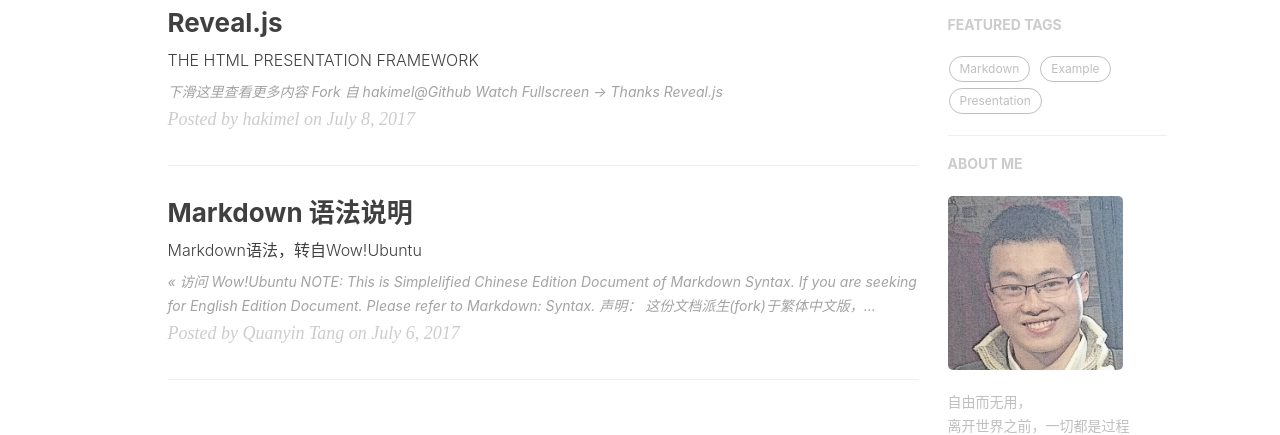
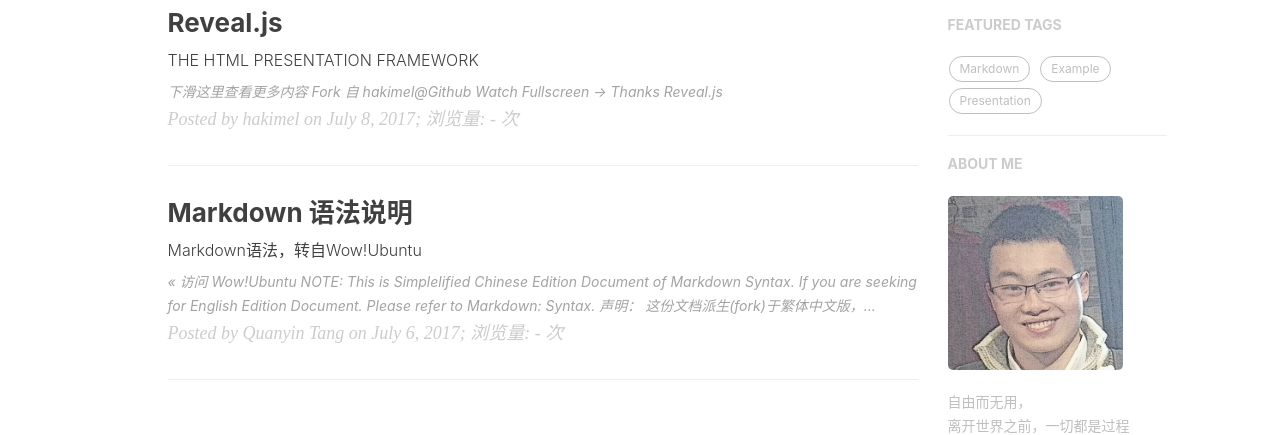
Before and after one commit to qytang326/Blog-theme, a Jekyll site: the page built from index.html, in a window 1280 px wide. Shown: the part 462-897 px from the top of the page. Built offline with Jekyll 4.4.1, drawn with Linux system fonts in a browser that asks for light colours; nearby versions of some CDN libraries; a script that is not in the unit is left out; the list of posts is cut into pages by our own code; comment, search, counter and statistics services are not loaded.

Commit message:
add pagevies

```diff
--- a/_config.yml
+++ b/_config.yml
@@ -87,7 +87,8 @@
 daovoice: true
 daovoice_appid: f72737da
 daovoice_userid: NO_89757
-
+#pageviews
+pageviews: true
 # Progressive Web Apps
 chrome-tab-theme-color: "#000000"
 service-worker: true
--- a/_includes/head.html
+++ b/_includes/head.html
@@ -51,5 +51,9 @@
     {% if site.daovoice %}
     <script>(function(i,s,o,g,r,a,m){i["DaoVoiceObject"]=r;i[r]=i[r]||function(){(i[r].q=i[r].q||[]).push(arguments)},i[r].l=1*new Date();a=s.createElement(o),m=s.getElementsByTagName(o)[0];a.async=1;a.src=g;m.parentNode.insertBefore(a,m)})(window,document,"script","//widget.daovoice.io/widget/f72737da.js","daovoice");</script>
     {% endif %}
+    {% if site.pageviews %}
+    <script src="//cdn1.lncld.net/static/js/av-min-1.5.0.js"></script>
+    <script src="//jerry-cdn.b0.upaiyun.com/hit-kounter/hit-kounter-0.3.0.js"></script>
+    {% endif %}
     <script></script>
 </head>
--- a/_layouts/post.html
+++ b/_layouts/post.html
@@ -40,7 +40,8 @@
                     {% comment %} if page.subtitle {% endcomment %}
                     <h2 class="subheading">{{ page.subtitle }}</h2>
                     {% comment %} endif {% endcomment %}
-                    <span class="meta">Posted by {% if page.author %}{{ page.author }}{% else %}{{ site.title }}{% endif %} on {{ page.date | date: "%B %-d, %Y" }}</span>
+                    <span class="meta">Posted by {% if page.author %}{{ page.author }}{% else %}{{ site.title }}{% endif %} on {{ page.date | date: "%B %-d, %Y" }}</span>;
+                    <span class="meta" data-hk-page="current"> - </span>views
                 </div>
             </div>
         </div>
--- a/index.html
+++ b/index.html
@@ -21,7 +21,8 @@
         </div>
     </a>
     <p class="post-meta">
-        Posted by {% if post.author %}{{ post.author }}{% else %}{{ site.title }}{% endif %} on {{ post.date | date: "%B %-d, %Y" }}
+        Posted by {% if post.author %}{{ post.author }}{% else %}{{ site.title }}{% endif %} on {{ post.date | date: "%B %-d, %Y" }};
+        浏览量: <span data-hk-page="{{ post.url | prepend: site.url }}"> - </span>次
     </p>
 </div>
 <hr>
```
